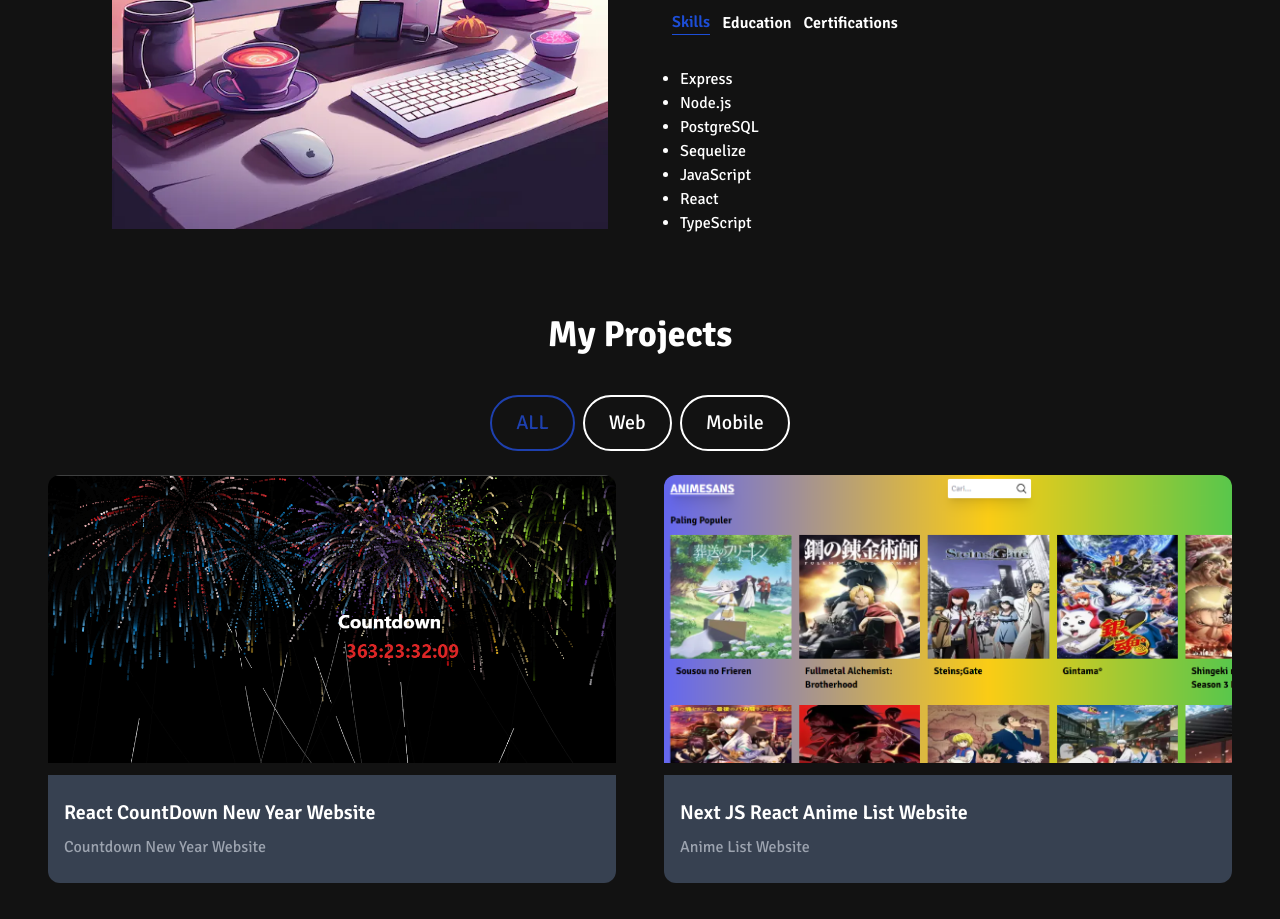
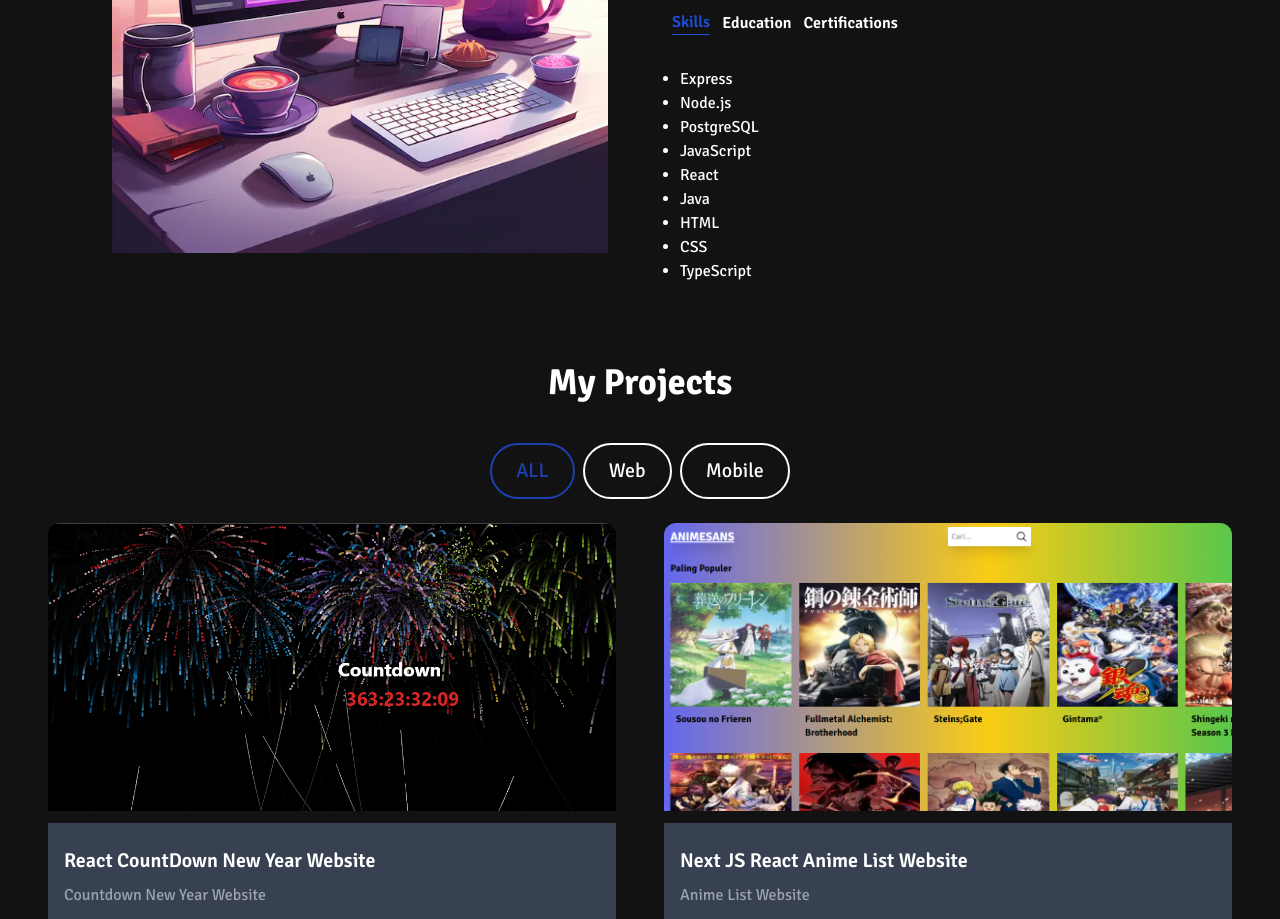
Before and after one commit to Wansansss/portofolio_2, a Next.js app: page / in a window 1280 px wide. Shown: the part 880-1799 px from the top of the page. Built offline with nearby package versions, Linux system fonts and the light colour scheme.

Commit message:
Update AboutSection.tsx

```diff
--- a/src/components/AboutSection.tsx
+++ b/src/components/AboutSection.tsx
@@ -14,9 +14,11 @@ const TAB_DATA = [
             <li>Express</li>
             <li>Node.js</li>
             <li>PostgreSQL</li>
-            <li>Sequelize</li>
             <li>JavaScript</li>
             <li>React</li>
+            <li>Java</li>
+            <li>HTML</li>
+            <li>CSS</li>
             <li>TypeScript</li>
         </ul>
         ),
@@ -26,7 +28,6 @@ const TAB_DATA = [
         id: "education",
         content: (
         <ul className="list-disc pl-2">
-            <li>Fullstack Academy of Code</li>
             <li>University Tarumanagara</li>
         </ul>
         ),
```
